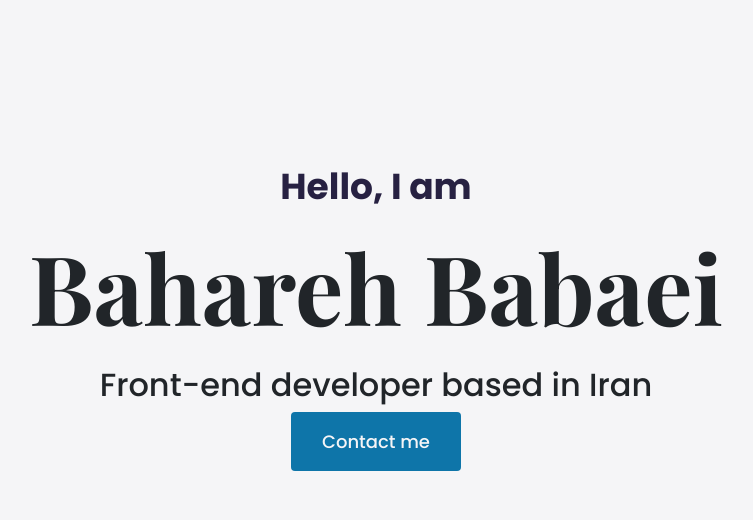
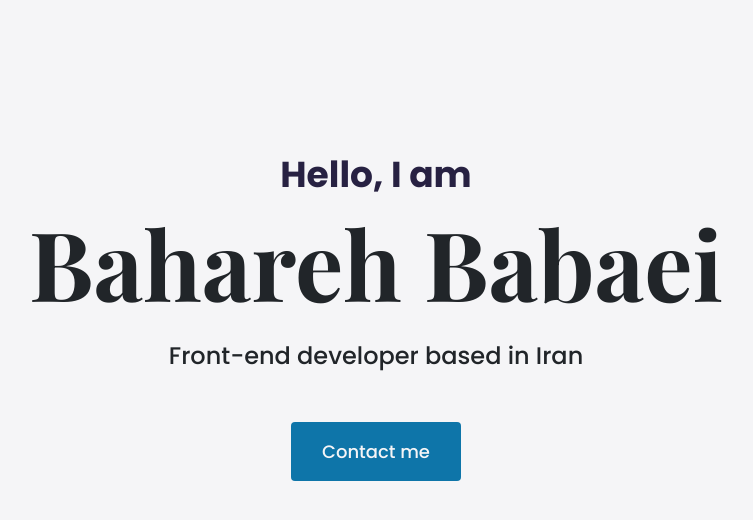
Before and after one commit to Bahaaari/portfolio-project, a plain HTML site: page index.html in a window 1280 px wide. Shown: the whole page, without its empty margins (264-1017 px from the left). Drawn offline with nearby package versions, Linux system fonts and the light colour scheme.

Commit message:
edited hero

```diff
--- a/index.html
+++ b/index.html
@@ -31,8 +31,8 @@
   <body>
     <div class="hero">
       <p>Hello, I am</p>
-      <h1>Bahareh Babaei</h1>
-      <h2>Front-end developer based in Iran</h2>
+      <h1 class="mb-1">Bahareh Babaei</h1>
+      <h2 class="mb-5">Front-end developer based in Iran</h2>
       <a href="#" class="btn btn-branding">Contact me</a>
     </div>
   </body>
--- a/styles/app.css
+++ b/styles/app.css
@@ -1,8 +1,13 @@
 :root {
   --primary-color: #f5f5f7;
   --branding-color: #0e75a9;
+  --font-color: #272142;
   --default-font-family: "Poppins", sans-serif;
   --heading-font-family: "Playfair Display", serif;
+}
+
+body {
+  font-family: var(--default-font-family);
 }
 
 h1 {
@@ -11,25 +16,27 @@ h1 {
   line-height: 1.5;
 }
 
-body {
-  font-family: var(--default-font-family);
-}
-
-h2 {
-  font-weight: normal;
-}
-
 p {
-  font-size: 36px;
-  font-weight: bold;
-  margin: 0;
-  color: #272142;
+  line-height: 30px;
 }
 
 .hero {
   background: var(--primary-color);
   text-align: center;
   padding: 160px 20px;
+}
+
+.hero h2 {
+  font-weight: normal;
+  line-height: 1.5;
+  font-size: 24px;
+}
+
+.hero p {
+  font-size: 36px;
+  font-weight: bold;
+  margin: 0;
+  color: var(--font-color);
 }
 
 .btn-branding {
```
